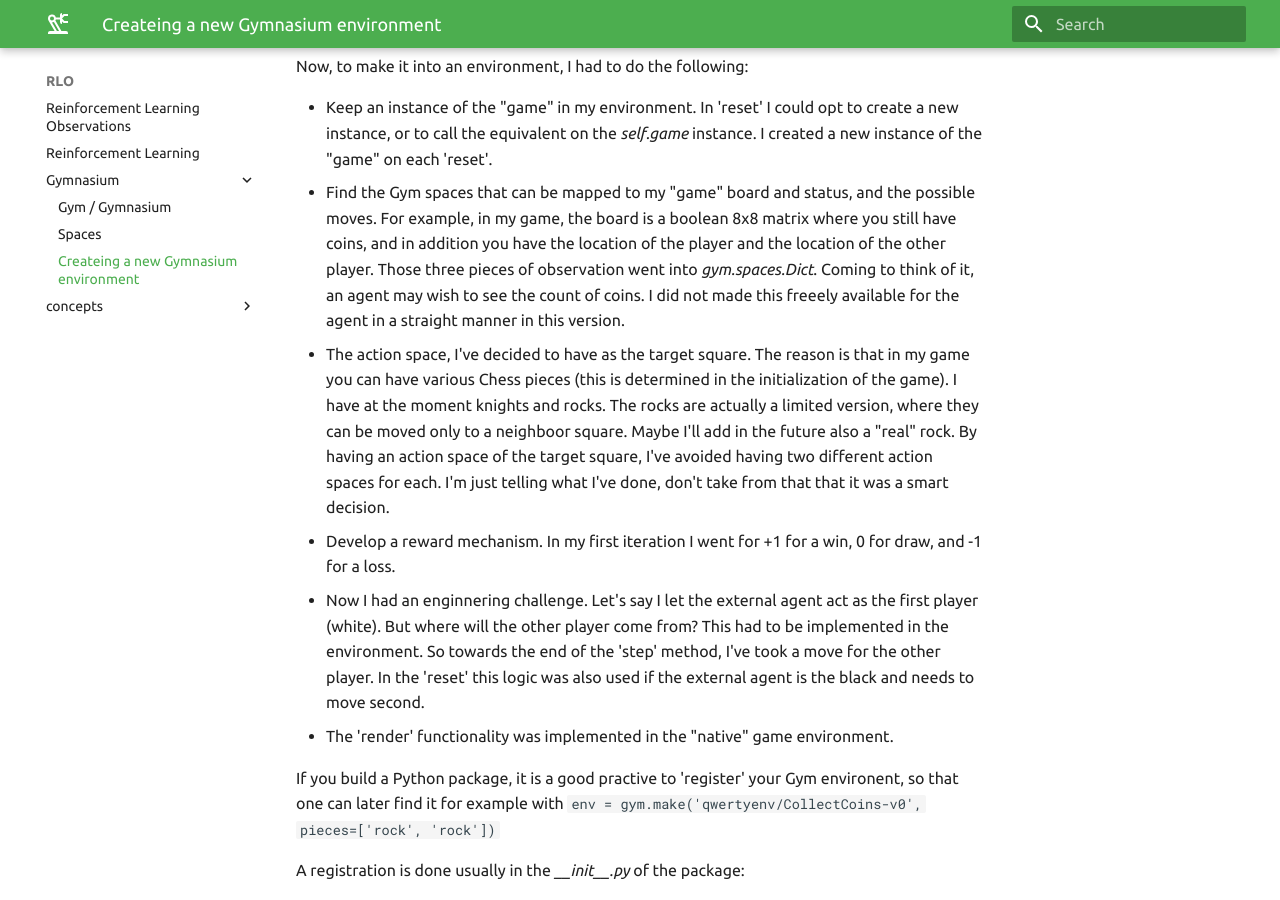
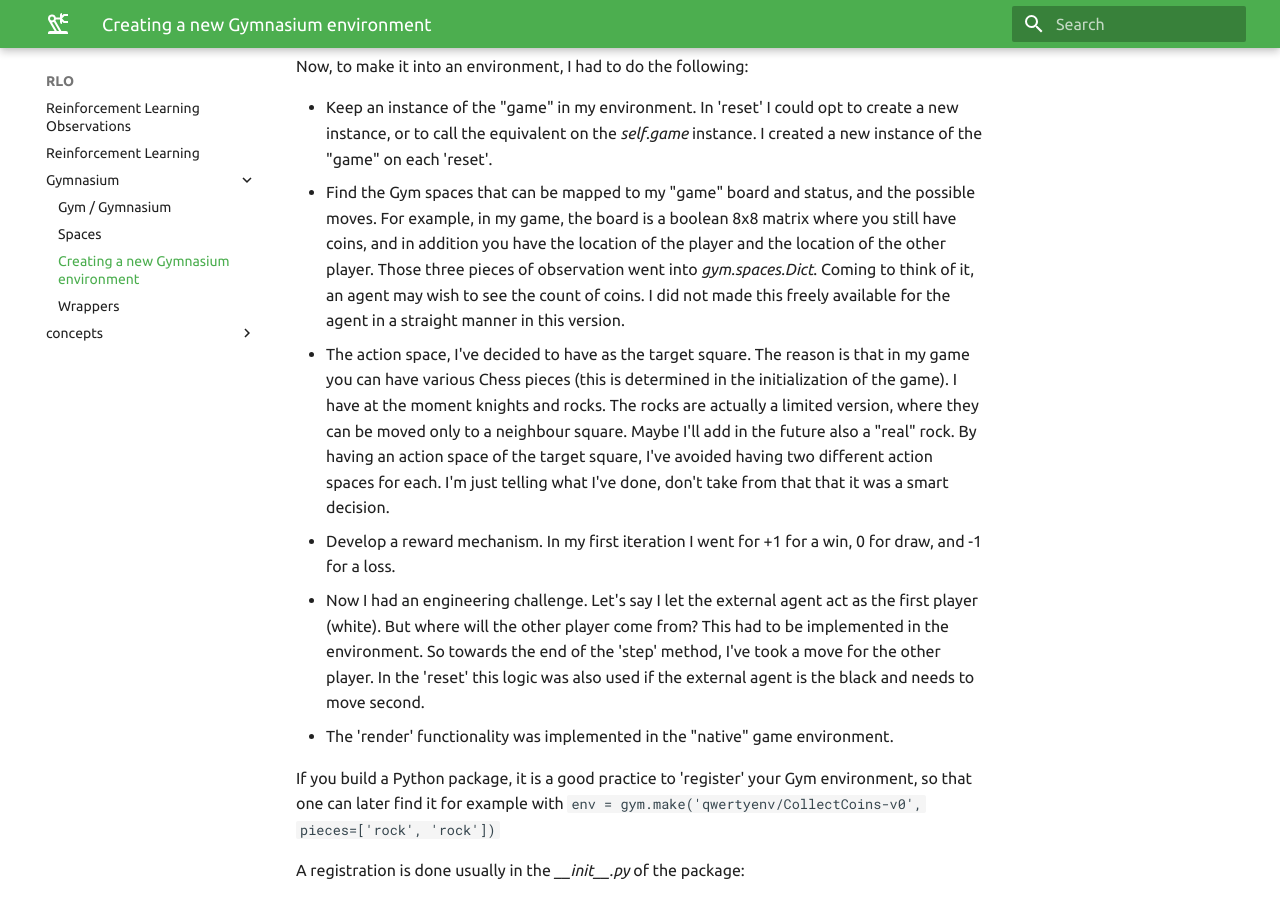
Before and after one commit to zbenmo/RLO, an MkDocs documentation site: the page built from docs/Gymnasium/creating_a_new_environment.md, in a window 1280 px wide and 900 px high, scrolled down 1951 px. Built offline with MkDocs 1.6.1 and Material for MkDocs 9.7.7, drawn with Linux system fonts in a browser that asks for light colours; emoji names are drawn with the system emoji font; some of the changed text lies outside the part shown.

Commit message:
wrappers

````diff
--- a/docs/Gymnasium/creating_a_new_environment.md
+++ b/docs/Gymnasium/creating_a_new_environment.md
@@ -1,8 +1,4 @@
-# Createing a new Gymnasium environment
-
-<!-- There are many nice Gym / Gymnasium example environments and the first thing one should probably do is to run some tutorial of how to train an agent to interact with this environment and then to enjoy watching while evaluating the performance of the agent in the given environment.
-
-An interesting next step would be to create an environment yourself. You may be tempted to "solve" a given environment better, with fewer training steps / episodes. This is also important, especially if you some good ideas and want to push the envelope of what is possible. Howver writing a new environment can also teach you a lot about the engineering challenges and how things work together. -->
+# Creating a new Gymnasium environment
 
 Developing a new Gymnasium / Gym environment involves subclassing *gym,Env* (potentially you declared ```import gymnasium as gym```). You need to implement the following:
 
@@ -78,13 +74,13 @@
 Now, to make it into an environment, I had to do the following:
 
 - Keep an instance of the "game" in my environment. In 'reset' I could opt to create a new instance, or to call the equivalent on the *self.game* instance. I created a new instance of the "game" on each 'reset'.
-- Find the Gym spaces that can be mapped to my "game" board and status, and the possible moves. For example, in my game, the board is a boolean 8x8 matrix where you still have coins, and in addition you have the location of the player and the location of the other player. Those three pieces of observation went into *gym.spaces.Dict*. Coming to think of it, an agent may wish to see the count of coins. I did not made this freeely available for the agent in a straight manner in this version.
-- The action space, I've decided to have as the target square. The reason is that in my game you can have various Chess pieces (this is determined in the initialization of the game). I have at the moment knights and rocks. The rocks are actually a limited version, where they can be moved only to a neighboor square. Maybe I'll add in the future also a "real" rock. By having an action space of the target square, I've avoided having two different action spaces for each. I'm just telling what I've done, don't take from that that it was a smart decision.
+- Find the Gym spaces that can be mapped to my "game" board and status, and the possible moves. For example, in my game, the board is a boolean 8x8 matrix where you still have coins, and in addition you have the location of the player and the location of the other player. Those three pieces of observation went into *gym.spaces.Dict*. Coming to think of it, an agent may wish to see the count of coins. I did not made this freely available for the agent in a straight manner in this version.
+- The action space, I've decided to have as the target square. The reason is that in my game you can have various Chess pieces (this is determined in the initialization of the game). I have at the moment knights and rocks. The rocks are actually a limited version, where they can be moved only to a neighbour square. Maybe I'll add in the future also a "real" rock. By having an action space of the target square, I've avoided having two different action spaces for each. I'm just telling what I've done, don't take from that that it was a smart decision.
 - Develop a reward mechanism. In my first iteration I went for +1 for a win, 0 for draw, and -1 for a loss.
-- Now I had an enginnering challenge. Let's say I let the external agent act as the first player (white). But where will the other player come from? This had to be implemented in the environment. So towards the end of the 'step' method, I've took a move for the other player. In the 'reset' this logic was also used if the external agent is the black and needs to move second.
+- Now I had an engineering challenge. Let's say I let the external agent act as the first player (white). But where will the other player come from? This had to be implemented in the environment. So towards the end of the 'step' method, I've took a move for the other player. In the 'reset' this logic was also used if the external agent is the black and needs to move second.
 - The 'render' functionality was implemented in the "native" game environment.
 
-If you build a Python package, it is a good practive to 'register' your Gym environent, so that one can later find it for example with ```env =  gym.make('qwertyenv/CollectCoins-v0', pieces=['rock', 'rock'])```
+If you build a Python package, it is a good practice to 'register' your Gym environment, so that one can later find it for example with ```env =  gym.make('qwertyenv/CollectCoins-v0', pieces=['rock', 'rock'])```
 
 A registration is done usually in the *\_\_init\_\_.py* of the package:
 
--- a/mkdocs.yml
+++ b/mkdocs.yml
@@ -21,5 +21,6 @@
     - Gymnasium/gym.md
     - Gymnasium/spaces.md
     - Gymnasium/creating_a_new_environment.md
+    - Gymnasium/wrappers.md
   - concepts:
     - concepts/action_masking.md
````
Also changed, not shown: other parts of docs/Gymnasium/creating_a_new_environment.md (+2 -2 lines), docs/Gymnasium/wrappers.md (added, +60 -0 lines).
